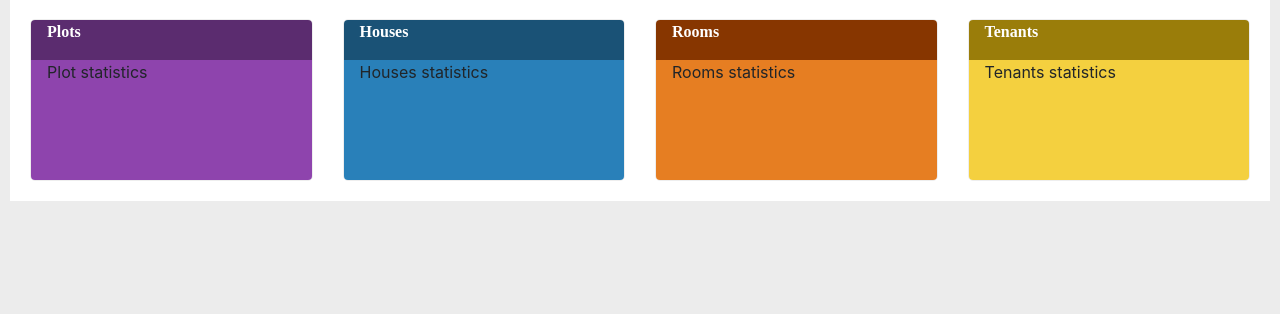
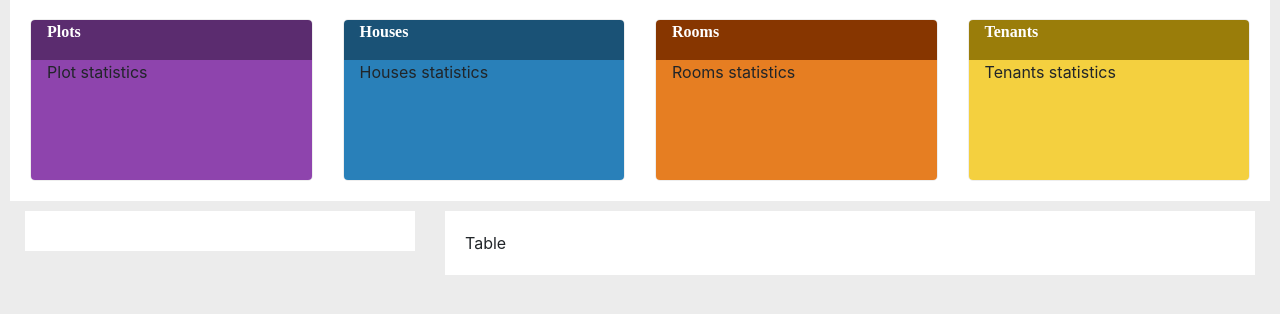
Before and after one commit to ndolocr/house_management, a Django app: page / in a window 1280 px wide. Shown: the part 121-435 px from the top of the page. Run offline with Django 4.2, Linux system fonts and the light colour scheme; some libraries are stand-ins or nearby versions; some web fonts are replaced.

Commit message:
Creating two content-page divs to displays All Tenants and all reminders repectively

```diff
--- a/house_management/dashboard/templates/dashboard/index.html
+++ b/house_management/dashboard/templates/dashboard/index.html
@@ -46,6 +46,23 @@
     </div>
 </div>
 <!-- End content row -->
+
+<!-- Begin Row -->
+<div class="row">
+    <div class="col-xl-4 col-lg-4 col-md-4 col-sm-12">
+        <div class="content-page">
+
+        </div>
+
+    </div>
+
+    <div class="col-xl-8 col-lg-8 col-md-8 col-sm-12 ">
+        <div class="content-page">
+            Table
+        </div>
+    </div>
+</div>
+<!-- End Row -->
 
 <!-- <div class="row">
     <div class="col-12">
```
